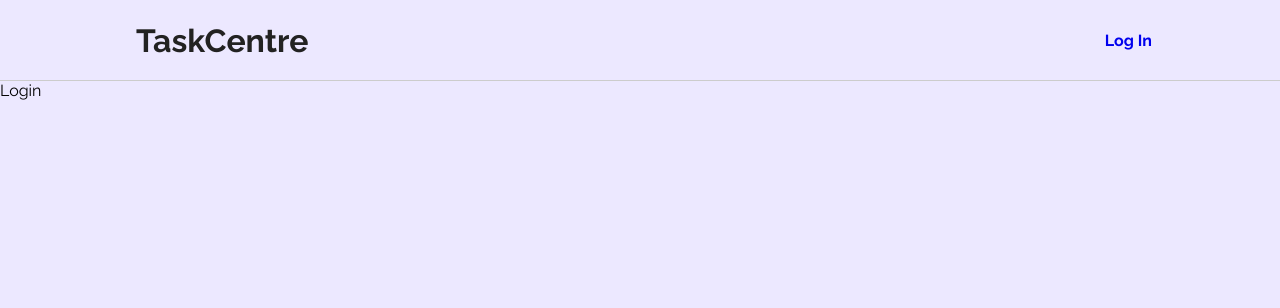
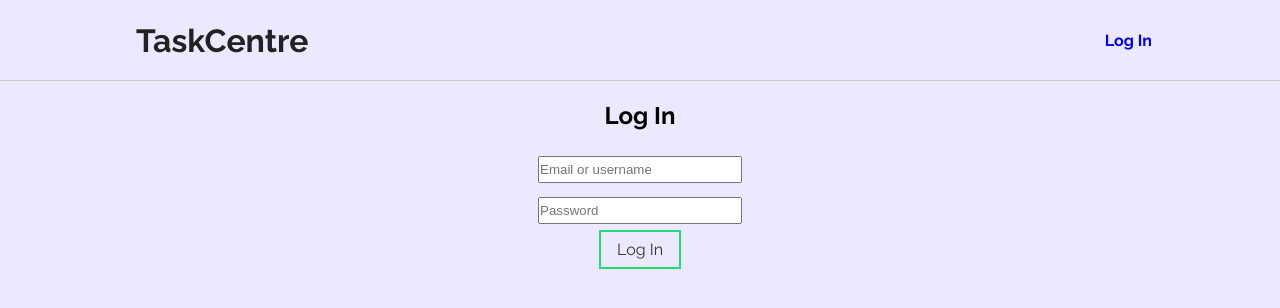
Before and after one commit to edgarkhudoyan/react-task-tracker, a React (Create React App) app: page /login in a window 1280 px wide. Shown: the top 308 px of the page. Built offline with nearby package versions, Linux system fonts and the light colour scheme.

Commit message:
modify login

```diff
--- a/src/pages/Login.js
+++ b/src/pages/Login.js
@@ -1,7 +1,70 @@
-import React from "react";
+import { createUseStyles } from "react-jss";
+import { Link } from "react-router-dom";
+
+const useStyles = createUseStyles({
+  formGroup: {
+    height: "90vh",
+    width: "100%",
+    display: "flex",
+    flexDirection: "column",
+    justifyContent: "start",
+    alignItems: "center",
+  },
+
+  input: {
+    padding: "0.3em 0",
+    width: "200px",
+    margin: "0.5em 0",
+    textAlign: "start",
+    "&:focus": {
+      outline: "none",
+    },
+  },
+
+  button: {
+    display: "inline-block",
+    background: "transparent",
+    border: "2px solid #23d972",
+    padding: "0.5em 1em",
+    cursor: "pointer",
+    textDecoration: "none",
+    color: "#333",
+    "&:hover": {
+      backgroundColor: "#23d972",
+      color: "#fff",
+    },
+  },
+});
 
 const Login = () => {
-  return <div>Login</div>;
+  const styles = useStyles();
+
+  return (
+    <div className={styles.formGroup}>
+      <h2>Log In</h2>
+      <form className={styles.formGroup}>
+        <div>
+          <input
+            className={styles.input}
+            type="text"
+            placeholder="Email or username"
+          />
+        </div>
+        <div>
+          <input
+            className={styles.input}
+            type="password"
+            placeholder="Password"
+          />
+        </div>
+        <div>
+          <Link to="/" className={styles.button} type="submit">
+            Log In
+          </Link>
+        </div>
+      </form>
+    </div>
+  );
 };
 
 export default Login;
```
